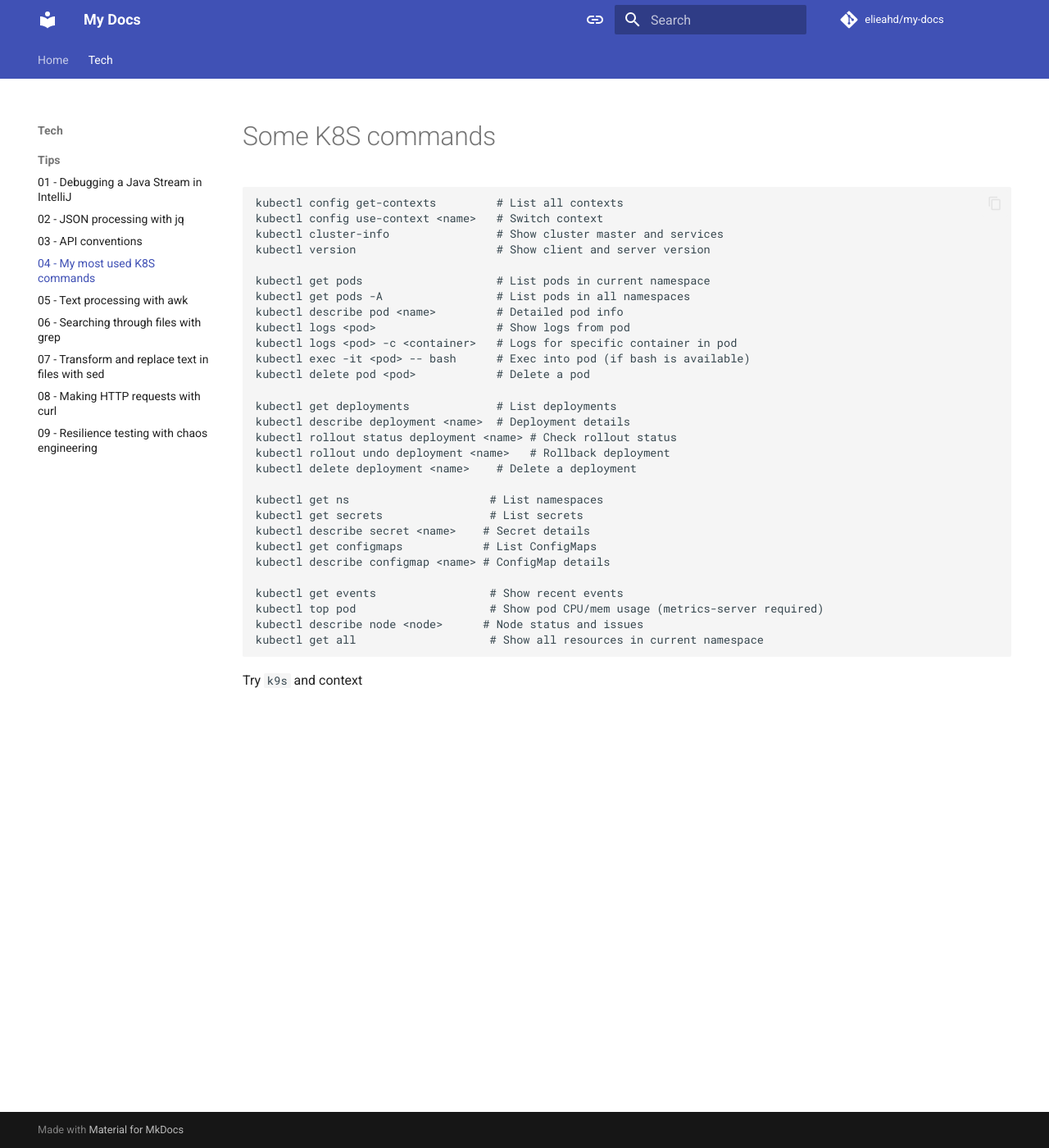
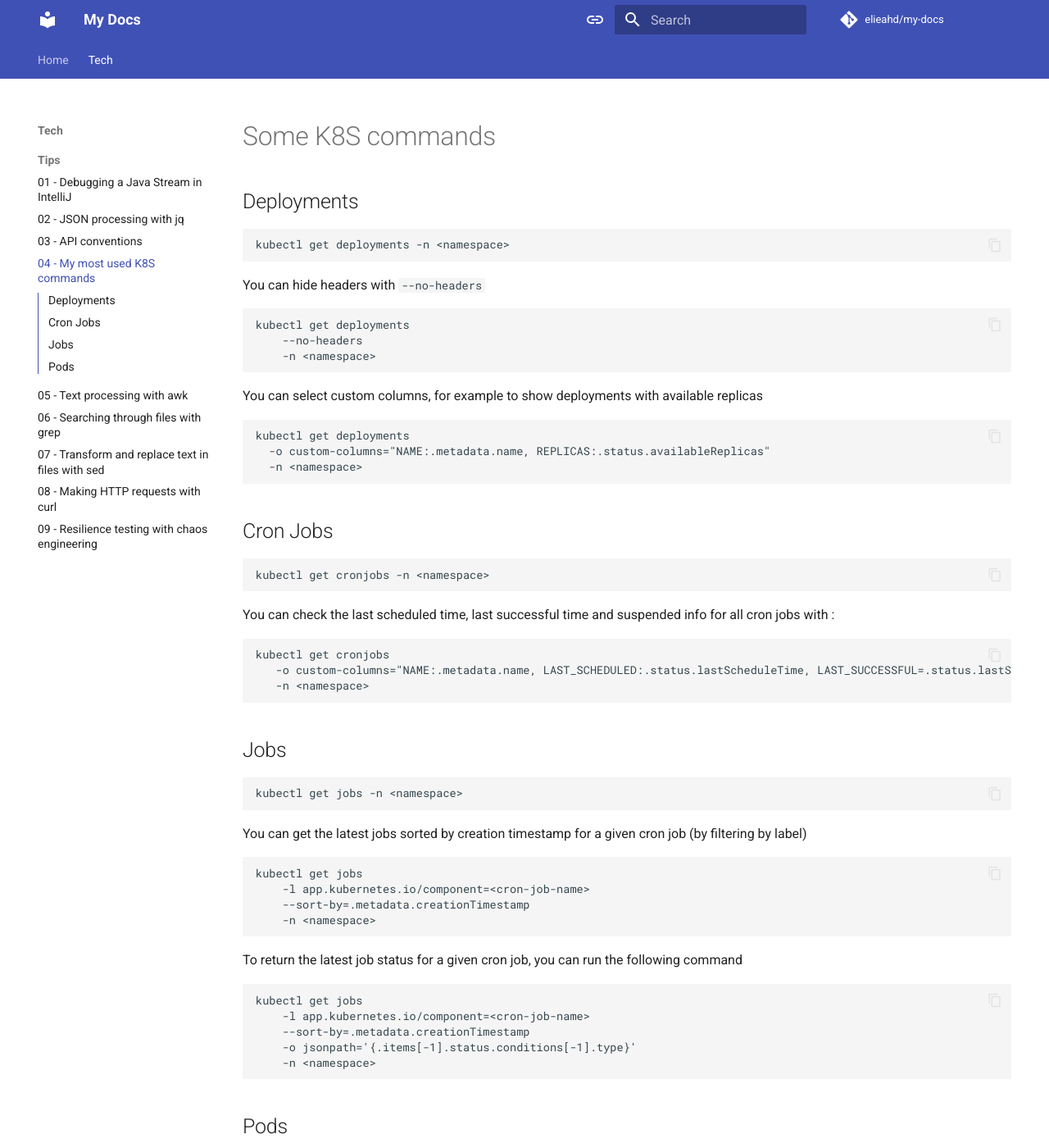
Before and after one commit to elieahd/my-docs, an MkDocs documentation site: the page built from docs/tech/tips/k8s-commands.md, in a window 1280 px wide and 1400 px high. Shown: the whole window at 82% size. Built offline with MkDocs 1.6.1 and Material for MkDocs 9.7.7, drawn with Linux system fonts in a browser that asks for light colours; comment, search, counter and statistics services are not loaded; some of the changed text lies outside the part shown.

Commit message:
feat: update k8s command tip

````diff
--- a/docs/tech/tips/k8s-commands.md
+++ b/docs/tech/tips/k8s-commands.md
@@ -1,36 +1,82 @@
 # Some K8S commands
 
+## Deployments
 ```sh
-kubectl config get-contexts         # List all contexts
-kubectl config use-context <name>   # Switch context
-kubectl cluster-info                # Show cluster master and services
-kubectl version                     # Show client and server version
-
-kubectl get pods                    # List pods in current namespace
-kubectl get pods -A                 # List pods in all namespaces
-kubectl describe pod <name>         # Detailed pod info
-kubectl logs <pod>                  # Show logs from pod
-kubectl logs <pod> -c <container>   # Logs for specific container in pod
-kubectl exec -it <pod> -- bash      # Exec into pod (if bash is available)
-kubectl delete pod <pod>            # Delete a pod
-
-kubectl get deployments             # List deployments
-kubectl describe deployment <name>  # Deployment details
-kubectl rollout status deployment <name> # Check rollout status
-kubectl rollout undo deployment <name>   # Rollback deployment
-kubectl delete deployment <name>    # Delete a deployment
-
-kubectl get ns                     # List namespaces
-kubectl get secrets                # List secrets
-kubectl describe secret <name>    # Secret details
-kubectl get configmaps            # List ConfigMaps
-kubectl describe configmap <name> # ConfigMap details
-
-kubectl get events                 # Show recent events
-kubectl top pod                    # Show pod CPU/mem usage (metrics-server required)
-kubectl describe node <node>      # Node status and issues
-kubectl get all                    # Show all resources in current namespace
+kubectl get deployments -n <namespace>
 ```
 
-Try `k9s`
-and context
+You can hide headers with `--no-headers`
+```sh
+kubectl get deployments
+    --no-headers
+    -n <namespace>
+```
+
+You can select custom columns, for example to show deployments with available replicas
+```sh
+kubectl get deployments
+  -o custom-columns="NAME:.metadata.name, REPLICAS:.status.availableReplicas"
+  -n <namespace>
+```
+
+## Cron Jobs
+```sh
+kubectl get cronjobs -n <namespace>
+```
+
+You can check the last scheduled time, last successful time and suspended info for all cron jobs with :
+
+```sh
+kubectl get cronjobs
+   -o custom-columns="NAME:.metadata.name, LAST_SCHEDULED:.status.lastScheduleTime, LAST_SUCCESSFUL=.status.lastSuccessfulTime, ON_HOLD:.spec.suspend"
+   -n <namespace>
+```
+
+## Jobs
+```sh
+kubectl get jobs -n <namespace>
+```
+
+You can get the latest jobs sorted by creation timestamp for a given cron job (by filtering by label)
+
+```sh
+kubectl get jobs
+    -l app.kubernetes.io/component=<cron-job-name>
+    --sort-by=.metadata.creationTimestamp
+    -n <namespace>
+```
+
+To return the latest job status for a given cron job, you can run the following command
+
+```sh
+kubectl get jobs
+    -l app.kubernetes.io/component=<cron-job-name>
+    --sort-by=.metadata.creationTimestamp
+    -o jsonpath='{.items[-1].status.conditions[-1].type}'
+    -n <namespace>
+```
+
+## Pods
+```sh
+kubectl get pods -n <namespace>
+```
+
+You can get logs of a given pod
+
+```sh
+kubectl get logs <pod-name> -n <namespace>
+```
+
+Tip : You can save terminal output with `command > file.txt`, for example
+```sh
+kubectl get logs <pod-name> -n <namespace> > pod-logs.txt
+```
+Or you can even append it into an existing file with `command >> existing-file.txt`, for example
+```sh
+kubectl get logs <pod-name> -n <namespace> >> pod-logs.txt
+```
+
+You can get more details about the pods with the following command :
+```sh
+kubectl describe pod <pod-name> -n <namespace>
+```
````
